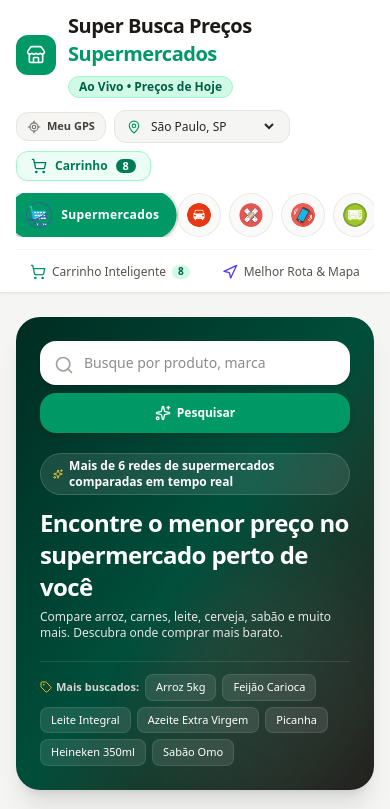
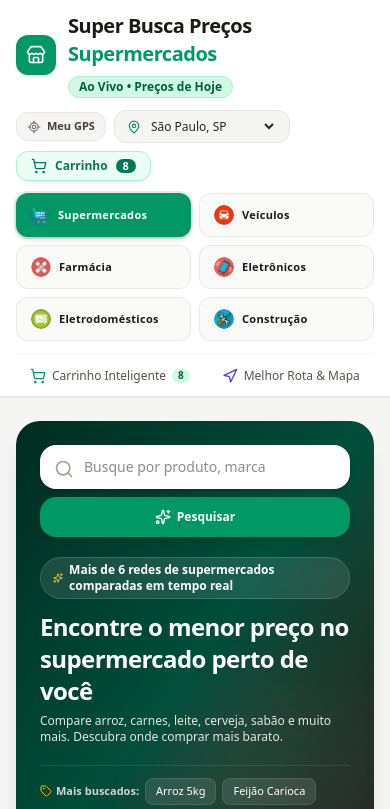
Before and after one commit to danielgomesdacruzgomesdacruz-tech/buscapre-o-supermercados, a React (Vite) app: page / in a window 390 px wide. Shown: the top 809 px of the page. Built offline with nearby package versions, Linux system fonts and the light colour scheme.

Commit message:
mudando botoes

```diff
--- a/src/components/Header.tsx
+++ b/src/components/Header.tsx
@@ -323,7 +323,7 @@ export const Header: React.FC<HeaderProps> = ({
         {/* Domain Category Selector Tabs (só aparece na aba Supermercados) */}
         {activeTab === 'search' && domainCategories && domainCategories.length > 0 && selectedDomain && onSelectDomain && (
           <div className="pb-3">
-            <div className="flex items-center gap-2 overflow-x-auto no-scrollbar">
+            <div className="grid grid-cols-2 gap-2 sm:flex sm:items-center sm:gap-2 sm:overflow-x-auto sm:no-scrollbar">
               {domainCategories.map((domain) => {
                 const Icon = domain.icon;
                 const isSelected = selectedDomain === domain.id;
@@ -334,18 +334,14 @@ export const Header: React.FC<HeaderProps> = ({
                     onClick={() => onSelectDomain(domain.id)}
                     title={domain.name}
                     aria-label={domain.name}
-                    className={`group shrink-0 flex items-center justify-center sm:justify-start gap-2 h-11 sm:h-auto rounded-full sm:rounded-xl text-xs font-extrabold tracking-wide transition-all duration-150 ease-out active:scale-[1.35] active:z-10 active:shadow-lg cursor-pointer ${
+                    className={`group w-full sm:w-auto sm:shrink-0 flex items-center justify-start gap-2 h-11 px-3.5 sm:py-2.5 rounded-xl text-xs font-extrabold tracking-wide transition-all duration-150 ease-out active:scale-[0.97] cursor-pointer ${
                       isSelected
-                        ? `${domain.accentBg} text-white shadow-md ring-2 ring-stone-900/10 px-4 sm:px-3.5 sm:py-2.5 scale-110 sm:scale-[1.02]`
-                        : 'w-11 active:w-auto active:px-4 sm:w-auto sm:px-3.5 sm:py-2.5 bg-stone-50 hover:bg-stone-100 text-stone-900 border border-stone-200/80'
+                        ? `${domain.accentBg} text-white shadow-md ring-2 ring-stone-900/10`
+                        : 'bg-stone-50 hover:bg-stone-100 text-stone-900 border border-stone-200/80'
                     }`}
                   >
-                    <Icon className={`w-6 h-6 sm:w-5 sm:h-5 shrink-0 ${isSelected ? 'text-white' : 'text-stone-600'}`} />
-                    <span
-                      className={`whitespace-nowrap text-[11px] sm:text-xs ${
-                        isSelected ? 'inline' : 'hidden group-active:inline sm:inline'
-                      }`}
-                    >
+                    <Icon className={`w-5 h-5 shrink-0 ${isSelected ? 'text-white' : 'text-stone-600'}`} />
+                    <span className="whitespace-nowrap text-[11px] sm:text-xs truncate">
                       {domain.name}
                     </span>
                   </button>
```
